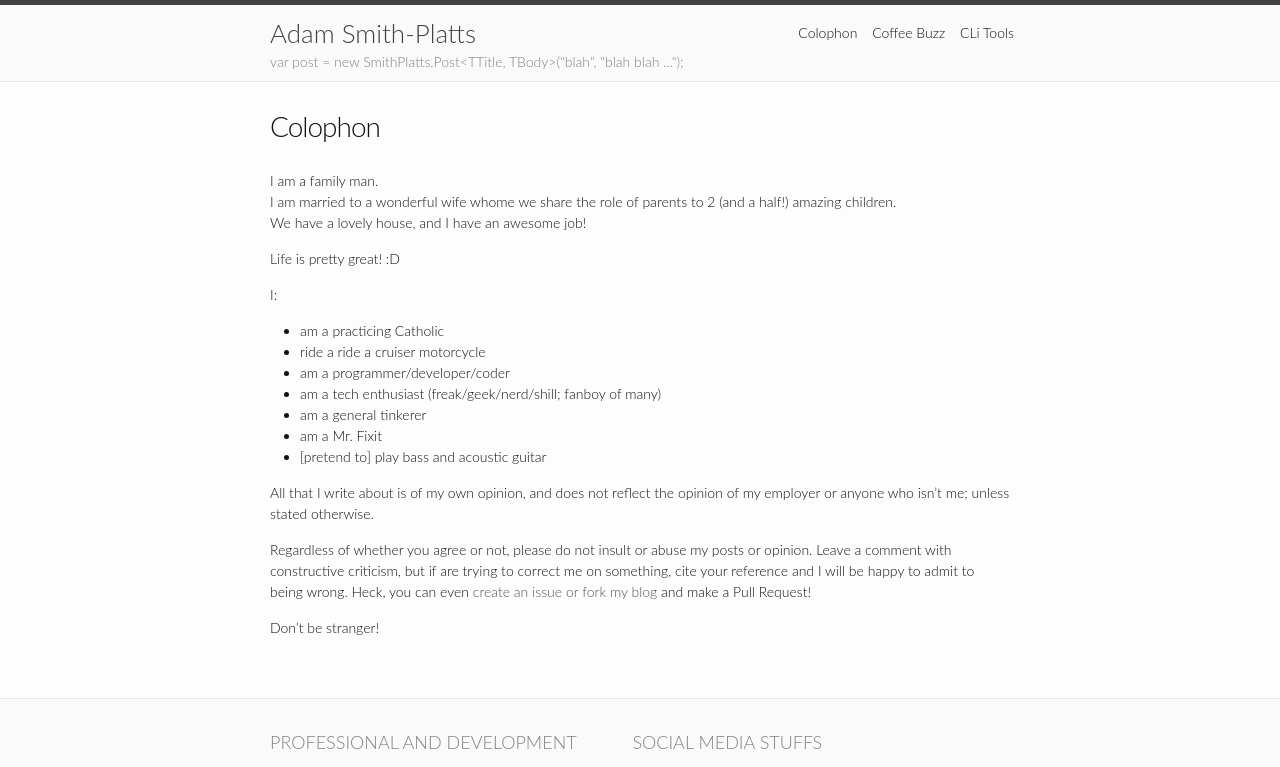
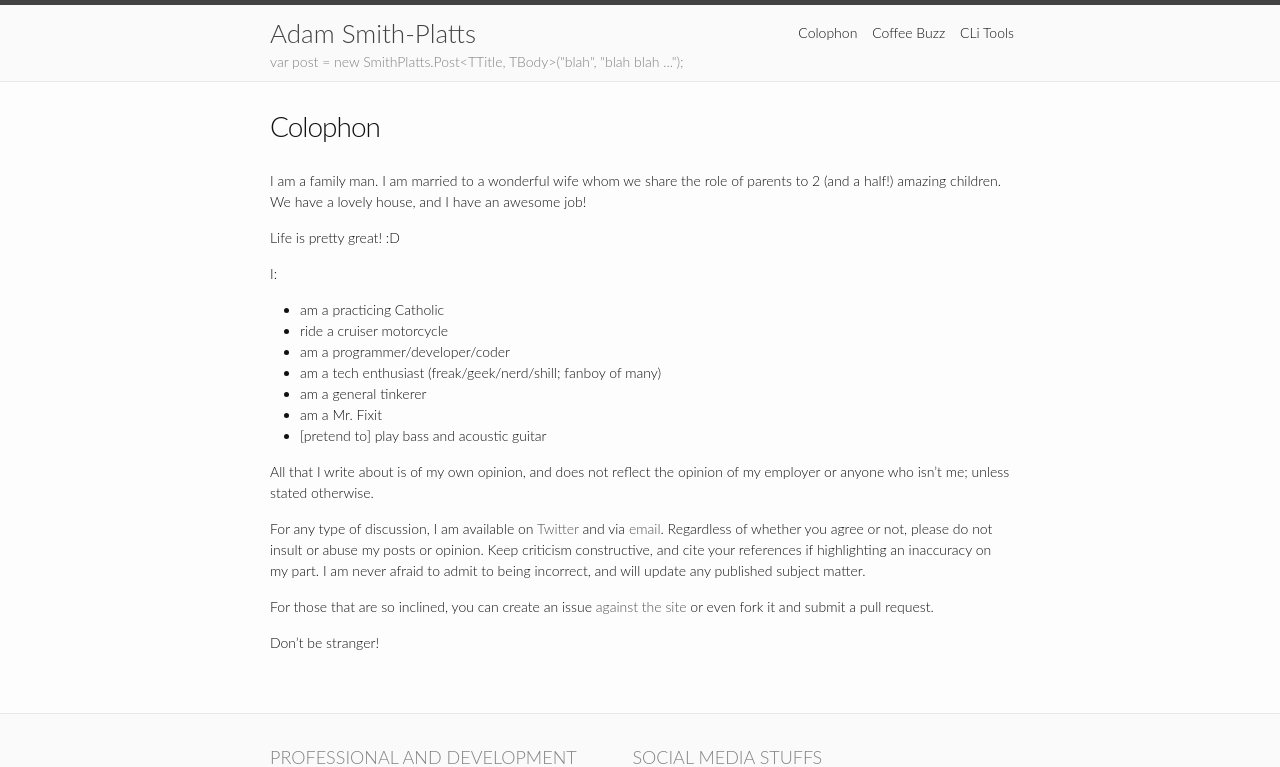
Before and after one commit to SmithPlatts/smithplatts.github.io, a Jekyll site: the page built from colophon.md, in a window 1280 px wide, cut to the strip 0-767 px from the top of the page. Built offline with Jekyll 4.4.1, drawn with Linux system fonts in a browser that asks for light colours.

Commit message:
Changed site email address and added Google Analytics ID

```diff
--- a/_config.yml
+++ b/_config.yml
@@ -1,8 +1,8 @@
 # Site settings
 title: Adam Smith-Platts
 tag: var post = new SmithPlatts.Post&lt;TTitle, TBody&gt;("blah", "blah blah ...");
-email: a.smithplatts@me.com
-description: > # this means to ignore newlines until "baseurl:"
+email: blog.smithplatts@outlook.com
+description: >
 
 # excerpt_separator: <!--more-->
 timezone: Australia/Sydney
--- a/_layouts/default.html
+++ b/_layouts/default.html
@@ -15,6 +15,8 @@
 
         {% include footer.html %}
 
+        {% include analytics.html %}
+
     </body>
 
 </html>
--- a/colophon.md
+++ b/colophon.md
@@ -4,16 +4,14 @@
 permalink: /colophon/
 ---
 
-I am a family man. <br />
-I am married to a wonderful wife whome we share the role of parents to 2 (and a half!) amazing children. <br />
-We have a lovely house, and I have an awesome job!
+I am a family man. I am married to a wonderful wife whom we share the role of parents to 2 (and a half!) amazing children. We have a lovely house, and I have an awesome job!
 
 Life is pretty great! :D
 
 I:
 
 - am a practicing Catholic
-- ride a ride a cruiser motorcycle
+- ride a cruiser motorcycle
 - am a programmer/developer/coder
 - am a tech enthusiast (freak/geek/nerd/shill; fanboy of many)
 - am a general tinkerer
@@ -22,7 +20,8 @@
 
 All that I write about is of my own opinion, and does not reflect the opinion of my employer or anyone who isn't me; unless stated otherwise.
 
-Regardless of whether you agree or not, please do not insult or abuse my posts or opinion. Leave a comment with constructive criticism, but if are trying to correct me on something, cite your reference and I will be happy to admit to being wrong.
-Heck, you can even [create an issue or fork my blog](https://github.com/{{ site.github_username }}/{{ site.github_reponame }}) and make a Pull Request!
+For any type of discussion, I am available on [Twitter](https://twitter.com/{{ site.twitter_username }}) and via [email](mailto:{{ site.email }}?subject=Colophon Contact). Regardless of whether you agree or not, please do not insult or abuse my posts or opinion. Keep criticism constructive, and cite your references if highlighting an inaccuracy on my part. I am never afraid to admit to being incorrect, and will update any published subject matter.
+
+For those that are so inclined, you can create an issue [against the site](https://github.com/{{ site.github_username }}/{{ site.github_reponame }}) or even fork it and submit a pull request.
 
 Don't be stranger!
```
Also changed, not shown: _includes/analytics.html (added, +20 -0 lines).
